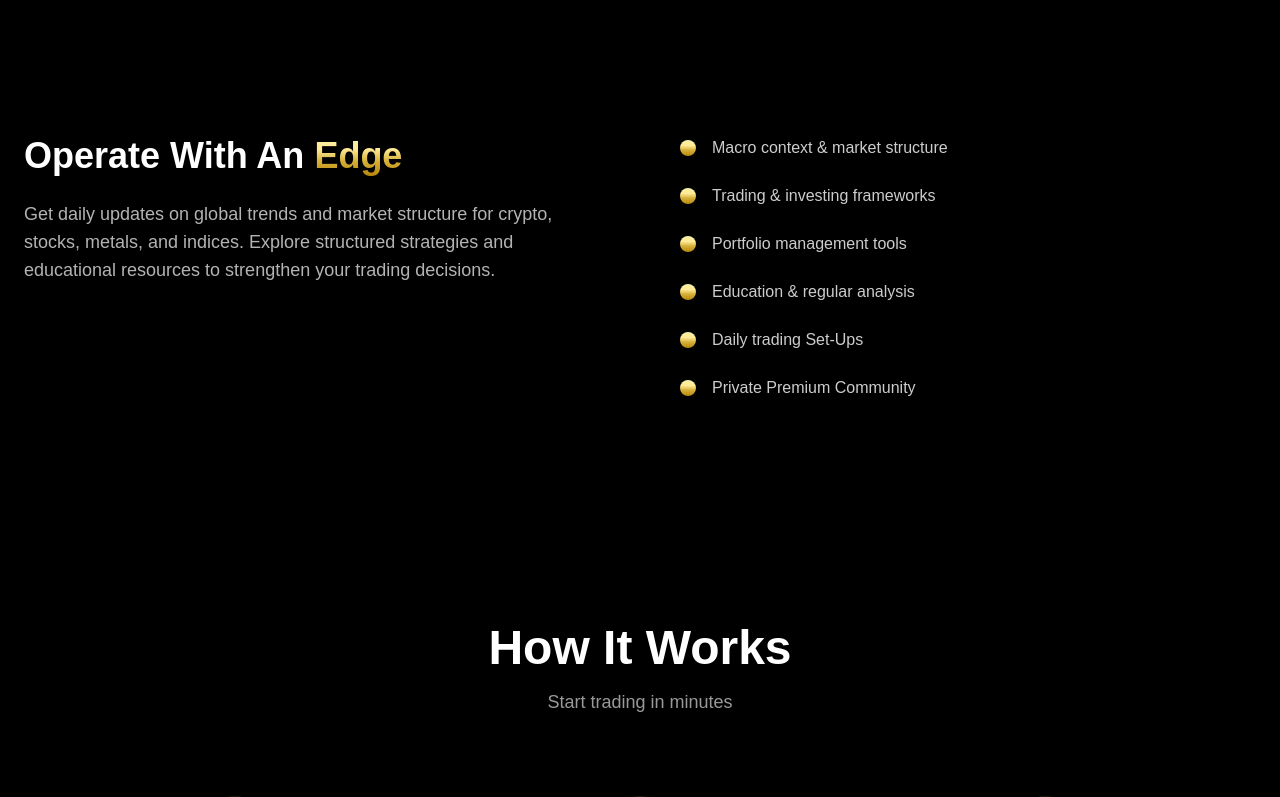
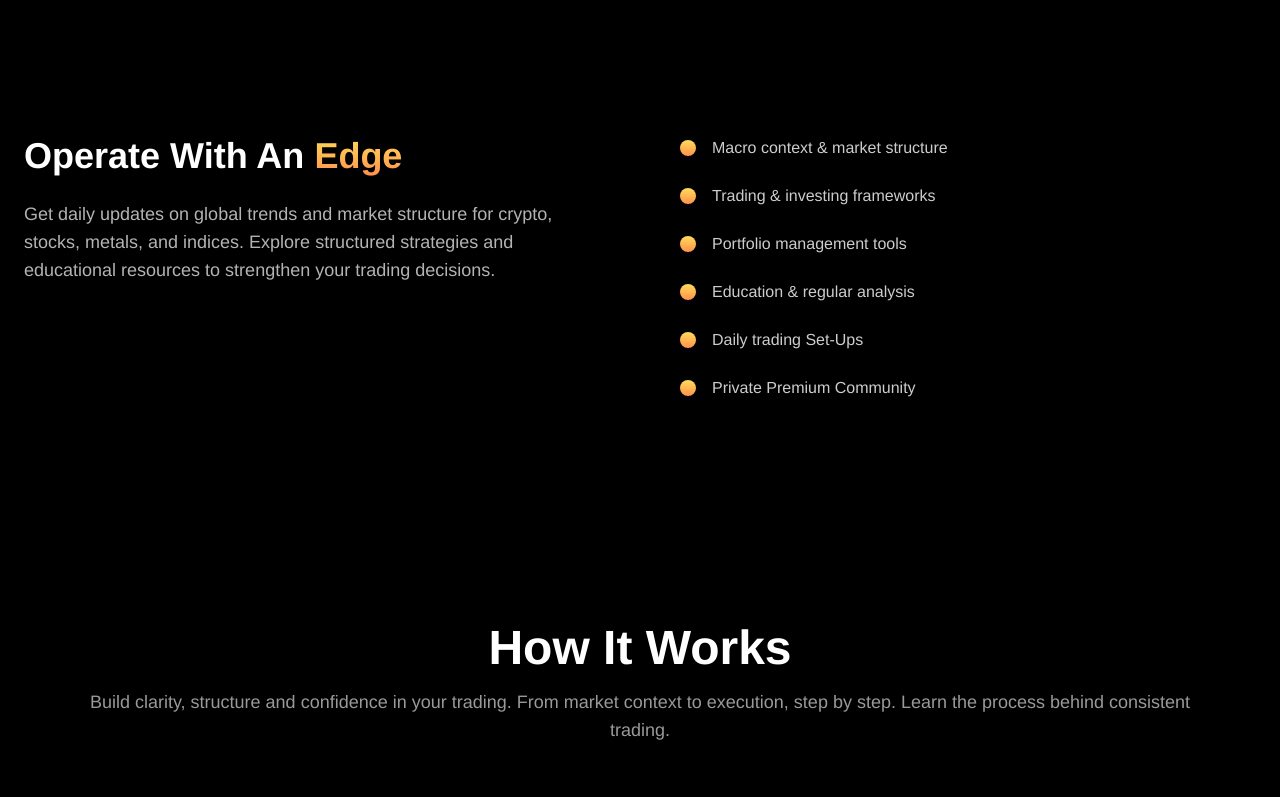
Before and after one commit to pathustler/silentaxis, a Next.js app: page / in a window 1280 px wide. Shown: the part 840-1637 px from the top of the page. Built offline with nearby package versions, Linux system fonts and the light colour scheme.

Commit message:
fix final changes

```diff
--- a/app/globals.css
+++ b/app/globals.css
@@ -22,7 +22,7 @@
 body {
   background: var(--background);
   color: var(--foreground);
-  font-family: Arial, Helvetica, sans-serif;
+  font-family: Helvetica, sans-serif;
 }
 
 @keyframes goldSweep {
--- a/app/page.tsx
+++ b/app/page.tsx
@@ -5,7 +5,7 @@ import Link from "next/link";
 import { useState, useEffect, useRef } from "react";
 
 const goldGradient =
-  "linear-gradient(180deg, #f8f3aa 0%, #ffe993 35%, #d4af37 65%, #b8860b 100%)";
+  "linear-gradient(180deg, #ffde59 0%, #ff914d 100%)";
 
 // Hook: returns a ref that adds the "visible" class when element enters viewport
 function useReveal() {
@@ -30,9 +30,9 @@ function useReveal() {
 
 export default function Home() {
   const [open, setOpen] = useState<number | null>(0);
-  const [billing, setBilling] = useState<"monthly" | "6monthly" | "yearly">("monthly");
+  const [billing, setBilling] = useState<"weekly" | "monthly" | "6monthly" | "yearly">("weekly");
 
-  const price = billing === "monthly" ? "$39.99" : billing === "6monthly" ? "$219.95" : "$399.99";
+  const price = billing === "weekly" ? "$19.99" : billing === "monthly" ? "$39.99" : billing === "6monthly" ? "$219.95" : "$399.99";
 
   // Reveal refs
   const heroRef = useReveal();
@@ -316,7 +316,7 @@ Explore structured strategies and educational resources to strengthen your tradi
                 How It Works
               </h2>
               <p className="text-white/60 mb-20 text-lg">
-                Start trading in minutes
+               Build clarity, structure and confidence in your trading. From market context to execution, step by step. Learn the process behind consistent trading.
               </p>
             </div>
 
@@ -519,6 +519,19 @@ Explore structured strategies and educational resources to strengthen your tradi
             <div className="max-w-xl mx-auto border border-white/10 rounded-3xl p-10 bg-white/5 backdrop-blur">
 
               <div className="flex justify-center mb-10  rounded-full p-1">
+
+                <button
+                  onClick={() => setBilling("weekly")}
+                  className="px-6 py-2 rounded-full  cursor-pointer transition"
+                  style={
+                    billing === "weekly"
+                      ? { background: goldGradient, color: "black" }
+                      : { color: "rgba(255,255,255,0.6)" }
+                  }
+                >
+                  1 Week
+                </button>
+
                 <button
                   onClick={() => setBilling("monthly")}
                   className="px-6 py-2 rounded-full  cursor-pointer transition"
@@ -559,7 +572,7 @@ Explore structured strategies and educational resources to strengthen your tradi
                 {price}
                 <span className="text-lg text-white/60">
                   {" "}
-                  / {billing === "monthly" ? "month" : billing === "6monthly" ? "6 months" : "year"}
+                  / {billing === "weekly" ? "week" : billing === "monthly" ? "month" : billing === "6monthly" ? "6 months" : "year"}
                 </span>
               </h3>
 
@@ -570,7 +583,7 @@ Explore structured strategies and educational resources to strengthen your tradi
                 <li>✔ Risk Strategy Framework</li>
               </ul>
               {/* new tab */}
-                <Link target="__blank" href={billing === "yearly" ? "https://subscord.com/store/1474291338802626570/checkout/8f9B5nK--MTMxMg" : billing === "6monthly" ? "https://subscord.com/store/1474291338802626570/checkout/CObwDgo_-MTMxMQ" : "https://subscord.com/store/1474291338802626570/checkout/Z7teUQOl-MTI5Mg"} className="w-full">
+                <Link target="__blank" href={billing==="weekly"? "https://subscord.com/store/1474291338802626570/checkout/_I07_IeE-MTMxMw": billing === "yearly" ? "https://subscord.com/store/1474291338802626570/checkout/8f9B5nK--MTMxMg" : billing === "6monthly" ? "https://subscord.com/store/1474291338802626570/checkout/CObwDgo_-MTMxMQ" : "https://subscord.com/store/1474291338802626570/checkout/Z7teUQOl-MTI5Mg"} className="w-full">
               <button
                 className="w-full py-4 rounded-full font-semibold text-black transition cursor-pointer"
 
--- a/app/privacy/page.tsx
+++ b/app/privacy/page.tsx
@@ -3,7 +3,7 @@ import Link from "next/link";
 import Image from "next/image";
 
 const goldGradient =
-  "linear-gradient(180deg, #fff3b0 0%, #ffe993 35%, #d4af37 65%, #b8860b 100%)";
+ "linear-gradient(180deg, #ffde59 0%, #ff914d 100%)";
 
 export default function PrivacyPage() {
   return (
--- a/app/refund/page.tsx
+++ b/app/refund/page.tsx
@@ -3,7 +3,7 @@ import Link from "next/link";
 import Image from "next/image";
 
 const goldGradient =
-  "linear-gradient(180deg, #fff3b0 0%, #ffe993 35%, #d4af37 65%, #b8860b 100%)";
+  "linear-gradient(180deg, #ffde59 0%, #ff914d 100%)";
 
 export default function RefundPage() {
   return (
--- a/app/terms/page.tsx
+++ b/app/terms/page.tsx
@@ -3,7 +3,7 @@ import Link from "next/link";
 import Image from "next/image";
 
 const goldGradient =
-  "linear-gradient(180deg, #fff3b0 0%, #ffe993 35%, #d4af37 65%, #b8860b 100%)";
+ "linear-gradient(180deg, #ffde59 0%, #ff914d 100%)";
 
 export default function TermsPage() {
   return (
```
